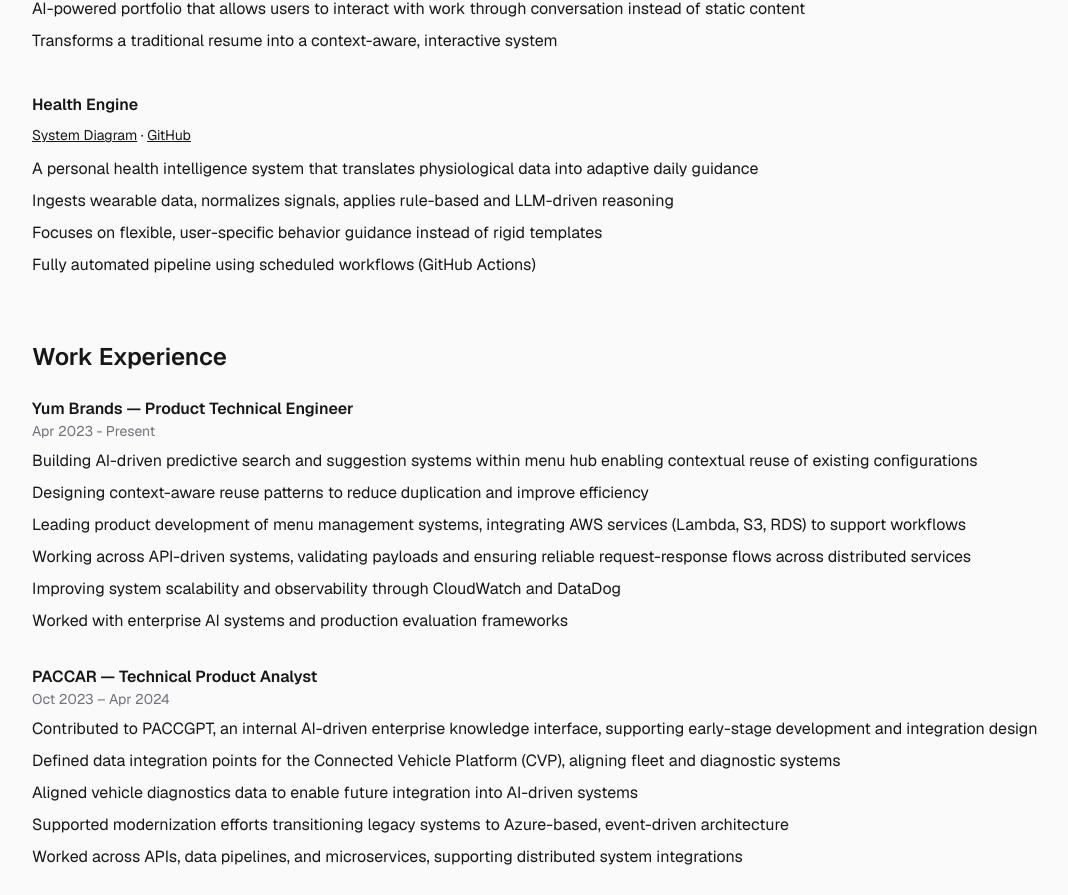
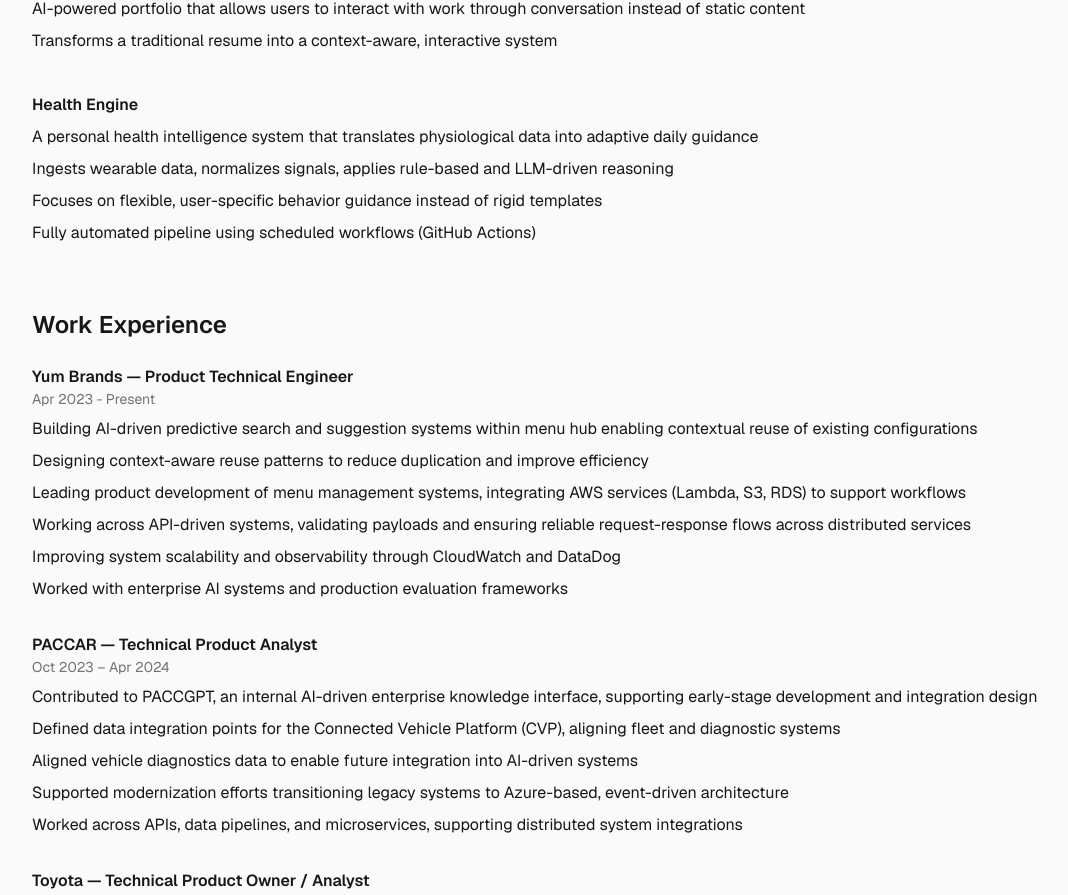
Before and after one commit to vasthelium/zee-ai-site, a Next.js app in the folder frontend/: page / in a window 1280 px wide. Shown: the part 1196-2091 px from the top of the page, without its empty margins (32-1100 px from the left). Built offline with nearby package versions, Linux system fonts and the light colour scheme.

Commit message:
Add S3 assets + update project links + UI polish

```diff
--- a/frontend/src/app/page.tsx
+++ b/frontend/src/app/page.tsx
@@ -191,7 +191,7 @@
 
               <p>
                 <a
-                  href="https://syedzameer-ai-data.s3.us-east-1.amazonaws.com/SyedZameer_Resume_Y2026.pdf"
+                  href="https://syedzameer-ai-data.s3.us-east-1.amazonaws.com/SyedZameer_Resume_Y26.pdf"
                   className="underline"
                   target="_blank"
                   rel="noopener noreferrer"
@@ -227,7 +227,7 @@
             <h3 className="font-semibold mb-2">TruSic</h3>
 
             <p className="text-sm mt-1 mb-3">
-              <a href="#" className="underline">System Diagram</a> ·{" "}
+              <a href="https://syedzameer-ai-data.s3.us-east-1.amazonaws.com/TruSic.svg" className="underline">System Diagram</a> ·{" "}
               <a href="https://github.com/vasthelium/TruSic" className="underline">GitHub</a>
             </p>
             <ul className="text-base space-y-2">
@@ -242,7 +242,7 @@
             <h3 className="font-semibold mb-2">AI Resume Site</h3>
 
             <p className="text-sm mt-1 mb-3">
-              <a href="#" className="underline">System Diagram</a> ·{" "}
+              <a href="https://syedzameer-ai-data.s3.us-east-1.amazonaws.com/AI_ResumeSite.svg" className="underline">System Diagram</a> ·{" "}
               <a href="https://github.com/vasthelium/zee-ai-site" className="underline">GitHub</a>
             </p>
             <ul className="text-base space-y-2">
@@ -255,10 +255,6 @@
           <div className="mb-10">
             <h3 className="font-semibold mb-2">Health Engine</h3>
 
-            <p className="text-sm mt-1 mb-3">
-              <a href="#" className="underline">System Diagram</a> ·{" "}
-              <a href="https://github.com/vasthelium/unnamedengine" className="underline">GitHub</a>
-            </p>
             <ul className="text-base space-y-2">
               <li>A personal health intelligence system that translates physiological data into adaptive daily guidance</li>
               <li>Ingests wearable data, normalizes signals, applies rule-based and LLM-driven reasoning</li>
```
